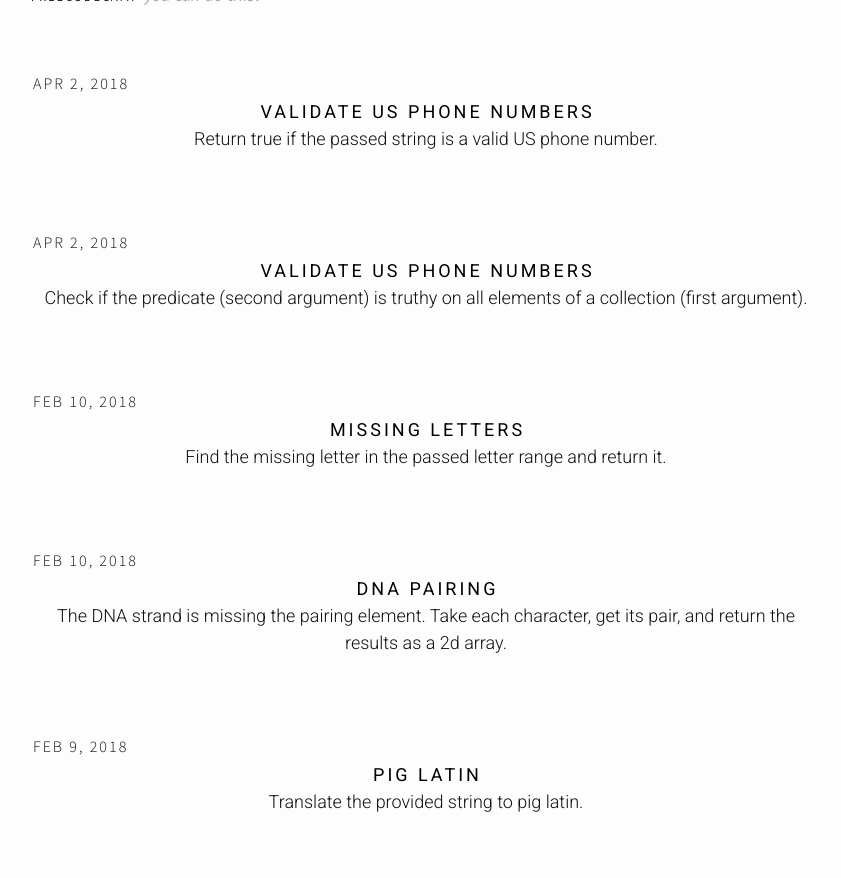
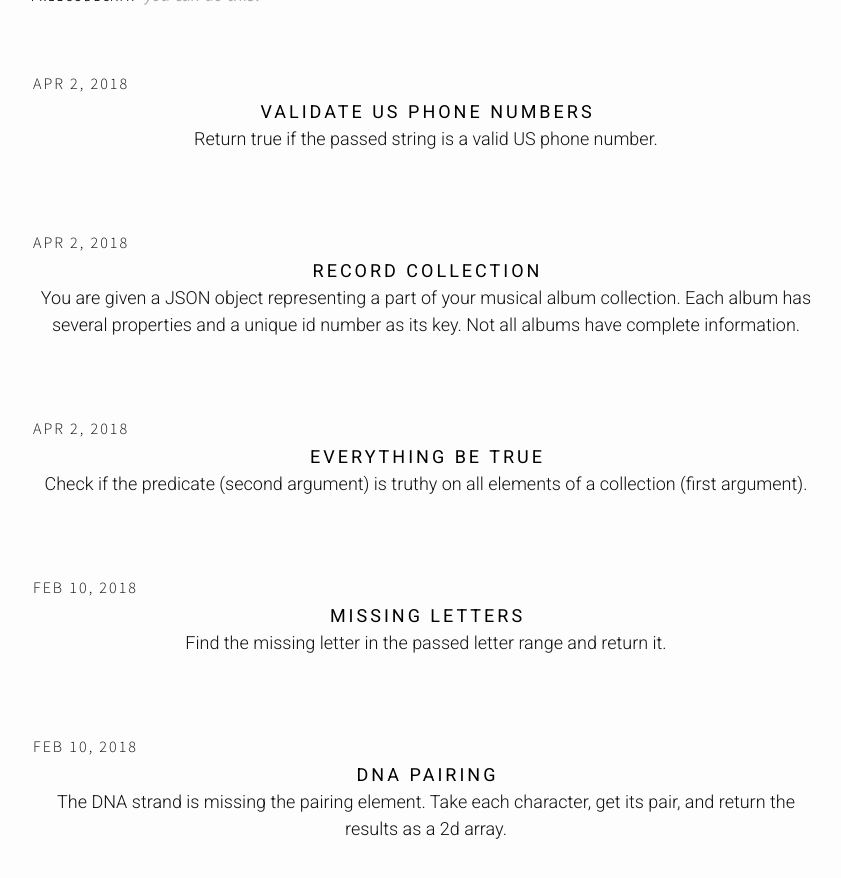
Before and after one commit to dumpofmemory/dumpofmemory.github.io, a Jekyll site: the page built from freeCodeCamp.md, in a window 1280 px wide and 900 px high, scrolled down 372 px. Shown: the top 878 px of the window, without its empty margins (214-1055 px from the left). Built offline with Jekyll 4.4.1, drawn with Linux system fonts in a browser that asks for light colours; nearby versions of some CDN libraries.

Commit message:
edited Everything Be True solution

````diff
--- a/_posts/2018-04-02-everything-be-true.md
+++ b/_posts/2018-04-02-everything-be-true.md
@@ -1,6 +1,6 @@
 ---
 layout: post
-title: Validate US Phone Numbers
+title: Everything Be True
 categories: freeCodeCamp
 ---
 Check if the predicate (second argument) is truthy on all elements of a collection (first argument).
--- /dev/null
+++ b/_posts/2018-04-02-record-collection.md
@@ -0,0 +1,38 @@
+---
+layout: post
+title: Record Collection
+categories: freeCodeCamp
+---
+You are given a JSON object representing a part of your musical album collection. Each album has several properties and a unique id number as its key. Not all albums have complete information.
+
+Write a function which takes an album's id (like 2548), a property prop (like "artist" or "tracks"), and a value (like "Addicted to Love") to modify the data in this collection.
+
+If prop isn't "tracks" and value isn't empty (""), update or set the value for that record album's property.
+
+Your function must always return the entire collection object.
+
+There are several rules for handling incomplete data:
+
+If prop is "tracks" but the album doesn't have a "tracks" property, create an empty array before adding the new value to the album's corresponding property.
+
+If prop is "tracks" and value isn't empty (""), push the value onto the end of the album's existing tracks array.
+
+If value is empty (""), delete the given prop property from the album.
+
+Hints
+Use bracket notation when accessing object properties with variables.
+
+Push is an array method you can read about on Mozilla Developer Network.
+
+You may refer back to Manipulating Complex Objects Introducing JavaScript Object Notation (JSON) for a refresher.
+
+Here are some helpful links:
++ []()
++ [])
+
+
+```javascript
+
+
+
+```
````
